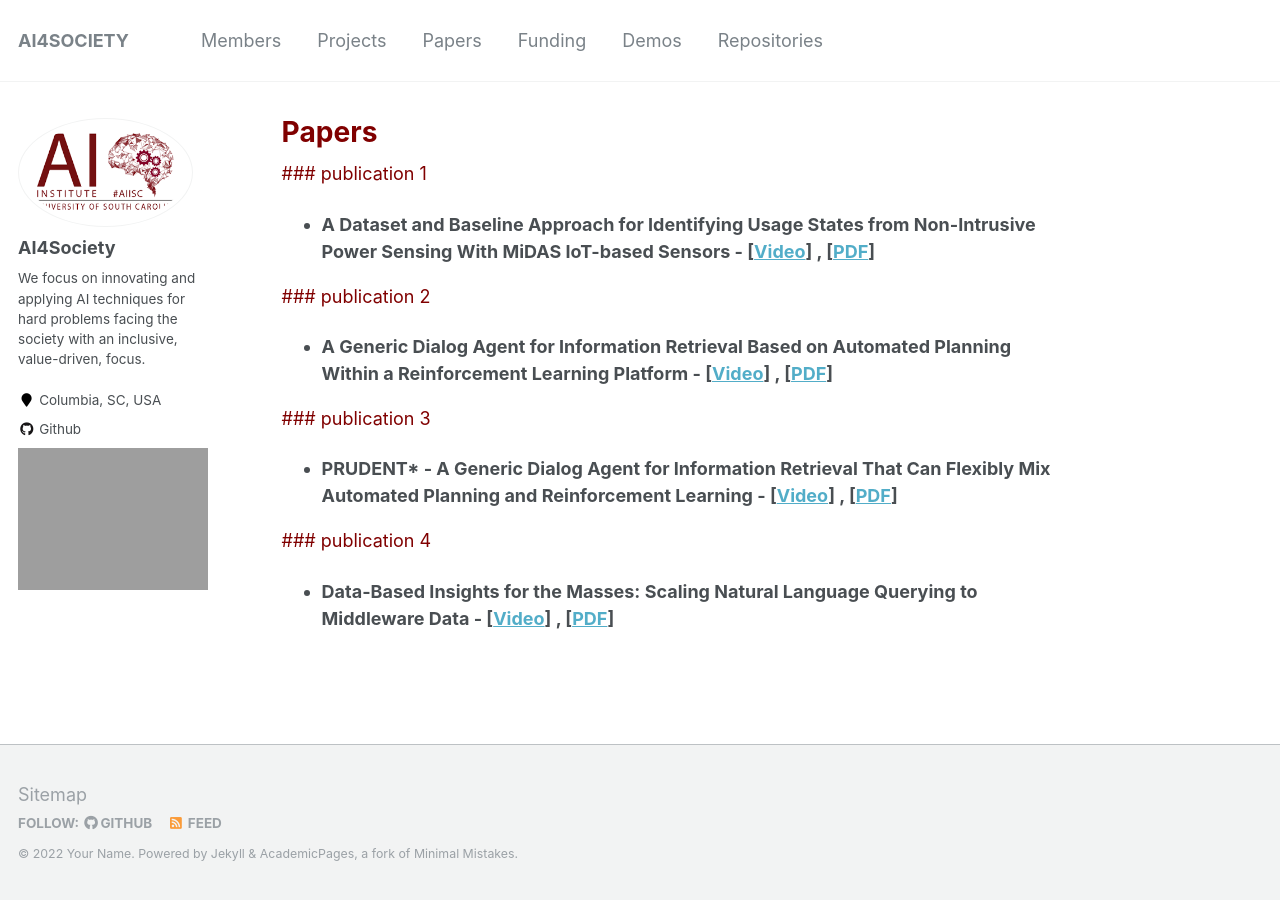
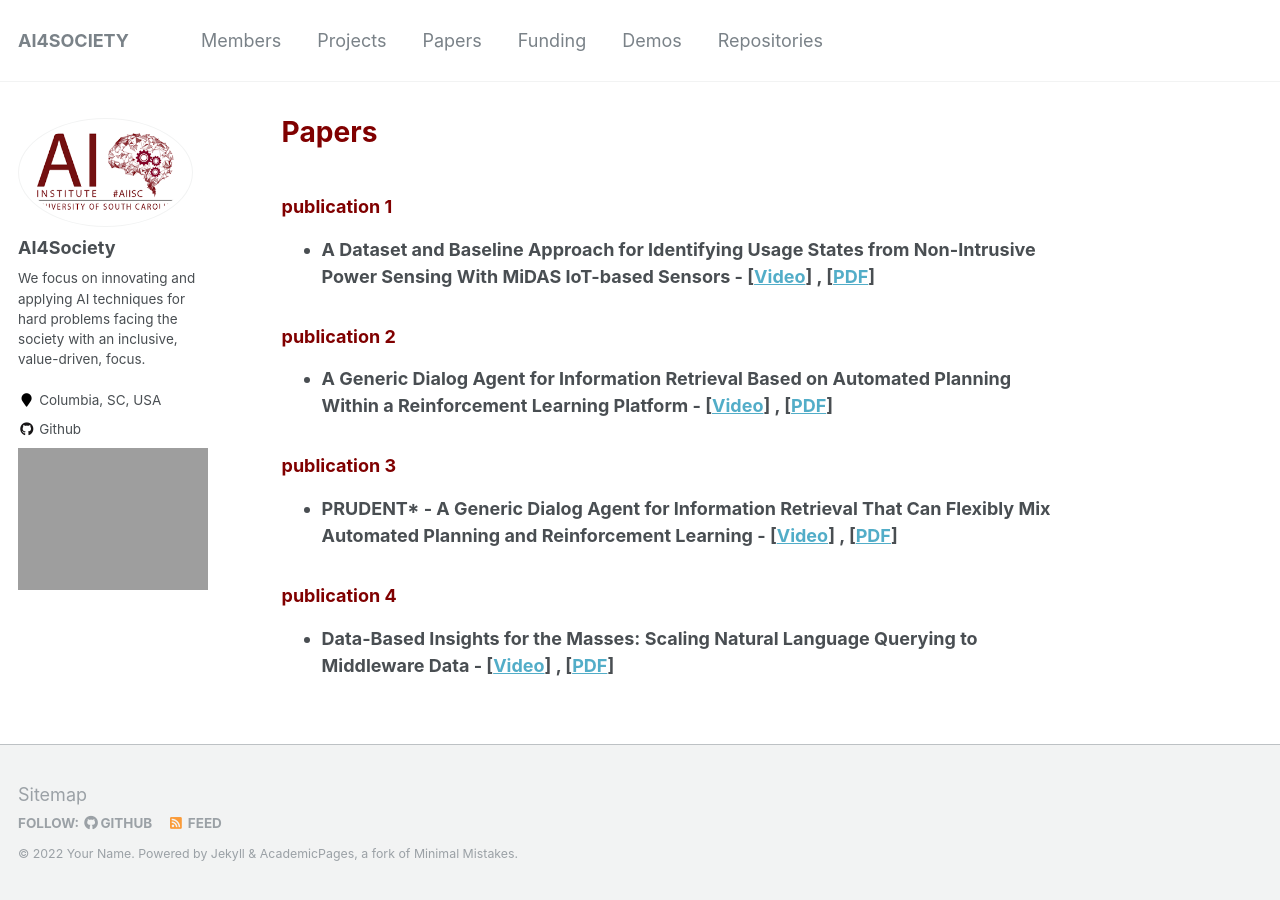
Before and after one commit to likitha-9/ai4society.github.io, a Jekyll site: the page built from _pages/papers.md, in a window 1280 px wide. Built offline with Jekyll 4.4.1, drawn with Linux system fonts in a browser that asks for light colours.

```diff
--- a/_pages/papers.md
+++ b/_pages/papers.md
@@ -10,18 +10,18 @@
 
 
 
-<span style="color:maroon">### publication 1</span>
+### <span style="color:maroon">**publication 1**</span>
 - <span style>**A Dataset and Baseline Approach for Identifying Usage States from Non-Intrusive Power Sensing With MiDAS IoT-based Sensors - [[Video](https://www.youtube.com/watch?v=-0aKDVoEGvs)] , [[PDF](https://dl.acm.org/doi/10.1145/3514094.3534174)]** </span>
 
 
-<span style="color:maroon">### publication 2</span>
+### <span style="color:maroon">**publication 2**</span>
 - <span style>**A Generic Dialog Agent for Information Retrieval Based on Automated Planning
 Within a Reinforcement Learning Platform - [[Video](https://www.youtube.com/watch?v=-0aKDVoEGvs)] , [[PDF](https://dl.acm.org/doi/10.1145/3514094.3534174)]**</span>
 
-<span style="color:maroon">### publication 3</span>
+### <span style="color:maroon">**publication 3**</span>
 - <span style>**PRUDENT* - A Generic Dialog Agent for Information Retrieval That Can
 Flexibly Mix Automated Planning and Reinforcement Learning - [[Video](https://www.youtube.com/watch?v=-0aKDVoEGvs)] , [[PDF](https://dl.acm.org/doi/10.1145/3514094.3534174)]**</span>
 
 
-<span style="color:maroon">### publication 4</span>
+### <span style="color:maroon">**publication 4**</span>
 - <span style>**Data-Based Insights for the Masses: Scaling Natural Language Querying to Middleware Data - [[Video](https://www.youtube.com/watch?v=-0aKDVoEGvs)] , [[PDF](https://dl.acm.org/doi/10.1145/3514094.3534174)]**</span>
```
